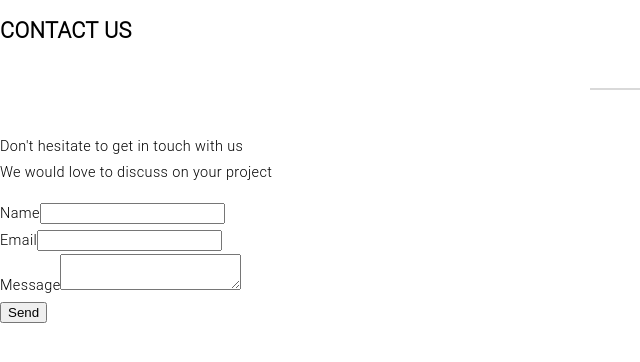
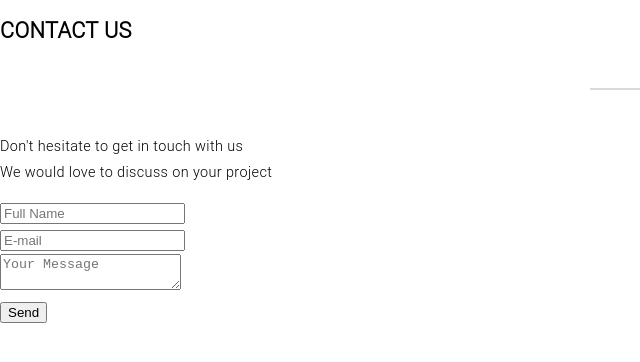
Before and after one commit to CanoxG/My-Web, a Next.js app: page /contact/Contact in a window 1280 px wide. Shown: the top 362 px of the page, without its empty margins (0-640 px from the left). Built offline with nearby package versions, Linux system fonts and the light colour scheme.

Commit message:
env solution

```diff
--- a/components/Input/Input.js
+++ b/components/Input/Input.js
@@ -8,50 +8,50 @@ export function Input({
 }) {
   return (
     <>
-      <div className="flex flex-col sm:flex-row sm:justify-center pt-5">
-        <div className="px-1 pt-4">
+      <div className="flex flex-col sm:justify-center pt-5">
+        <div className=" flex justify-center px-1 pt-4">
           <label
             htmlFor="name"
             className="block leading-7 text-sm text-gray-600"
-          >
-            Name
-          </label>
+          ></label>
           <input
             onChange={onNameChange}
             value={fullName}
             type={"text"}
-            className="w-full sm:w-50 bg-gray-100 rounded border border-gray-300
+            placeholder={'Full Name'}
+            className="w-full md:w-4/5  lg:w-3/5 bg-gray-100 rounded border border-gray-300
             focus:border-indigo-500 text-base outline-none text-gray-700 py-1 leading-8
             transition-colors duration-200 ease-in-out"
           />
         </div>
-        <div className="px-1 pt-4">
+        <div className="flex justify-center px-1 pt-4">
           <label
             htmlFor="email"
             className="block leading-7 text-sm text-gray-600"
-          >
-            Email
-          </label>
+          ></label>
           <input
             onChange={onEmailChange}
             value={email}
             type={"email"}
-            className="w-full sm:w-50 bg-gray-100 rounded border border-gray-300
+            placeholder={'E-mail'}
+            className="w-full md:w-4/5 lg:w-3/5 bg-gray-100 rounded border border-gray-300
             focus:border-indigo-500 text-base outline-none text-gray-700 py-1 leading-8
             transition-colors duration-200 ease-in-out"
           />
         </div>
       </div>
-      <div className="w-full md:w-3/4 lg:w-3/5 xl:w-2/5 pt-4 mx-auto">
-        <label htmlFor="message" className="leading-6 text-sm text-gray-600">
-          Message
-        </label>
+        <label
+          htmlFor="message"
+          className="leading-6 text-sm text-gray-600"
+        ></label>
 
+      <div className="w-full md:w-4/5 lg:w-3/5 pt-4 mx-auto">
         <textarea
           onChange={onMessageChange}
           value={msg}
           id="message"
           name="message"
+          placeholder={'Your Message'}
           className="w-full bg-gray-100 transition rounded border border-gray-300
           focus:border-indigo-500 h-32 text-base outline-none text-gray-700 py-1
           px-3 mb-2 resize-none leading-6 transition-colors duration-200 ease-in-out"
--- a/components/header/Header.js
+++ b/components/header/Header.js
@@ -8,7 +8,7 @@ export default function Header({ children }) {
         src={"/images/background.jpeg"}
         layout="responsive"
         width="80%"
-        height="80%"
+        height="70%"
         objectFit={"cover"}
         placeholder={"blur"}
         blurDataURL={"/images/background.jpeg"}
--- a/package.json
+++ b/package.json
@@ -7,8 +7,6 @@
     "start": "next start -p $PORT"
   },
   "dependencies": {
-    "cors": "^2.8.5",
-    "dotenv": "^10.0.0",
     "next": "12.0.7",
     "nodemailer": "^6.7.2",
     "react": "17.0.2",
--- a/pages/contact/Contact.js
+++ b/pages/contact/Contact.js
@@ -69,7 +69,7 @@ export default function Contact() {
     <Section>
       <div id={"contact"} className="px-6 pt-20">
         <div className="flex justify-center">
-          <h2 className="sm:text-3xl text-xl font-sans max-auto font-black title-font mb-4">
+          <h2 className="sm:text-3xl text-2xl font-sans max-auto font-black title-font mb-4">
             CONTACT US
           </h2>
         </div>
```
Also changed, not shown: 2 other files (tests, documents, lock files or other folders).
